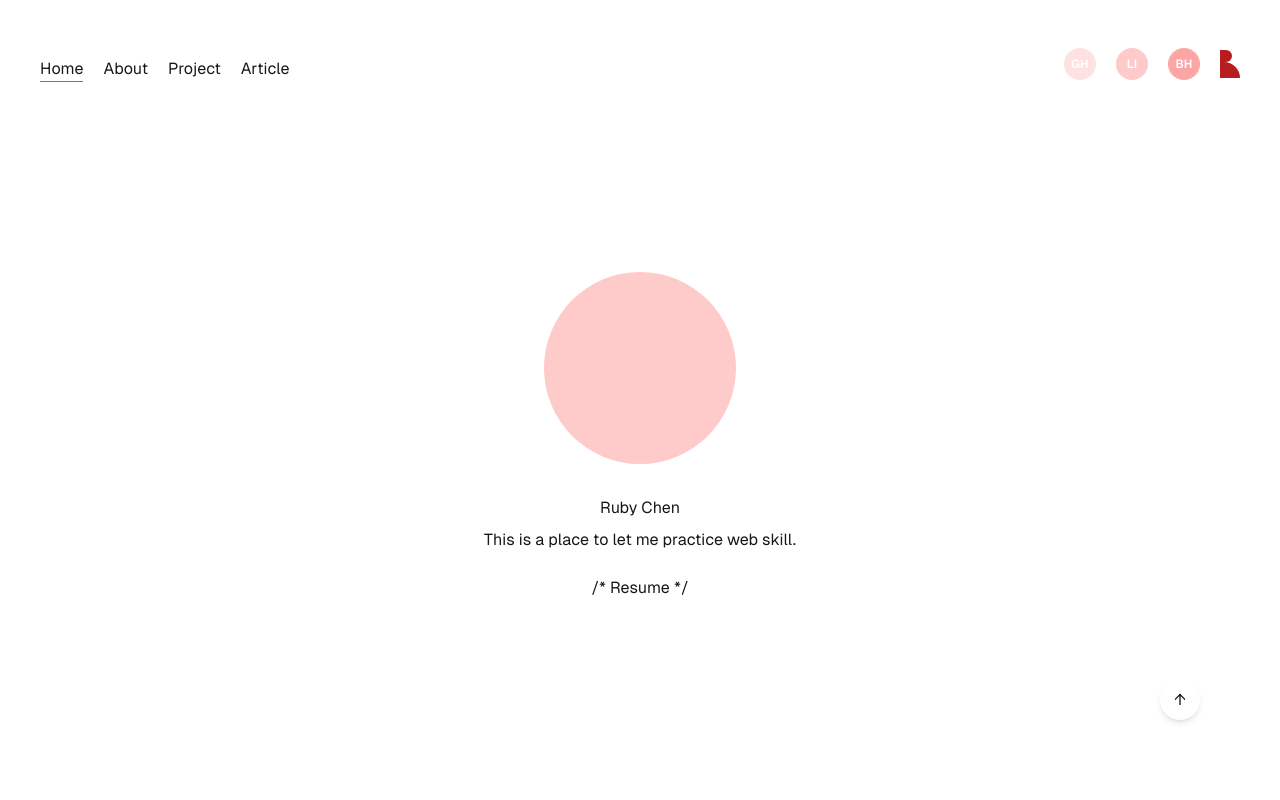
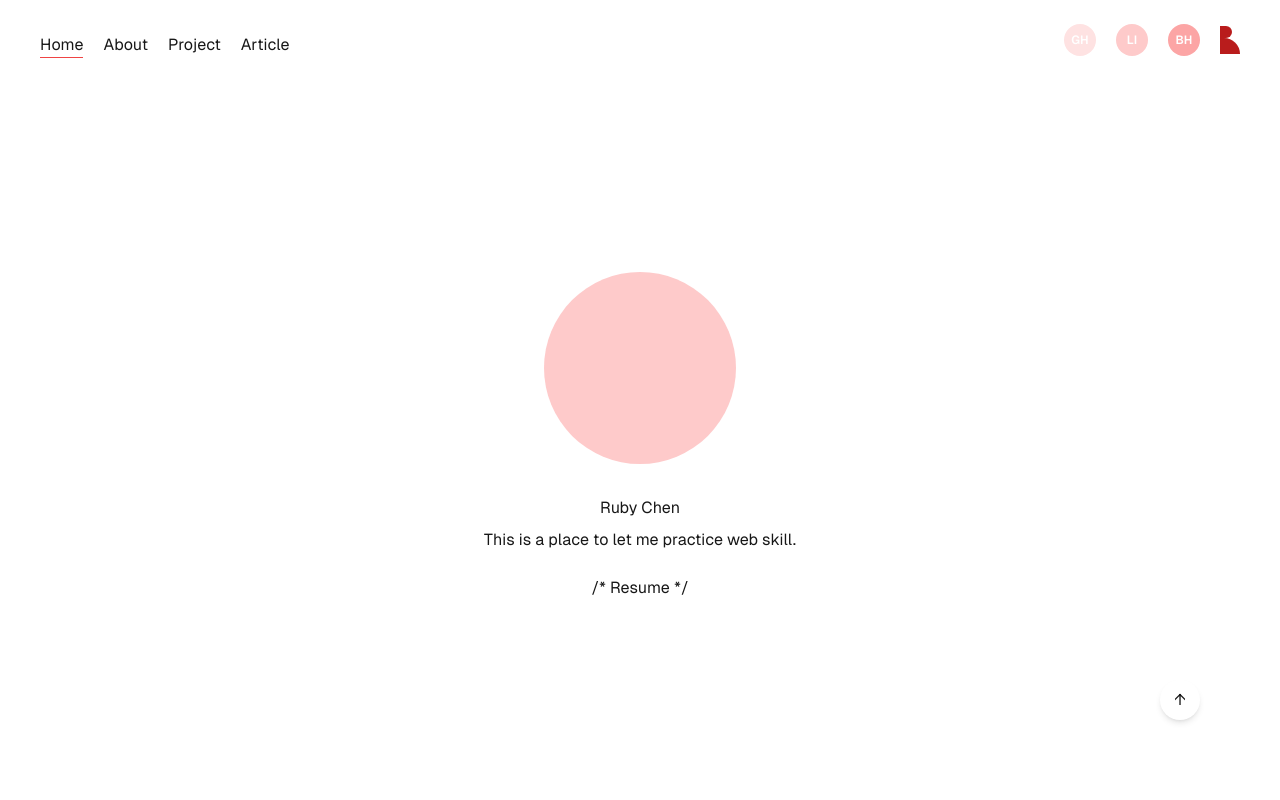
Before and after one commit to RubyTzu/test-playground, a Next.js app: page / in a window 1280 px wide. Shown: the top 800 px of the page. Built offline with nearby package versions, Linux system fonts and the light colour scheme.

Commit message:
modified margin

```diff
--- a/app/(ui)/shareComponent/Navbar.tsx
+++ b/app/(ui)/shareComponent/Navbar.tsx
@@ -56,7 +56,7 @@ const socialMedia: SocialMedia[] = [
 
 export const Navbar = () => {
   return (
-    <header className="max-w-screen px-10 pt-12">
+    <header className="max-w-screen px-10 pt-6">
       <NavDesktop />
       <NavMobile />
     </header>
```
